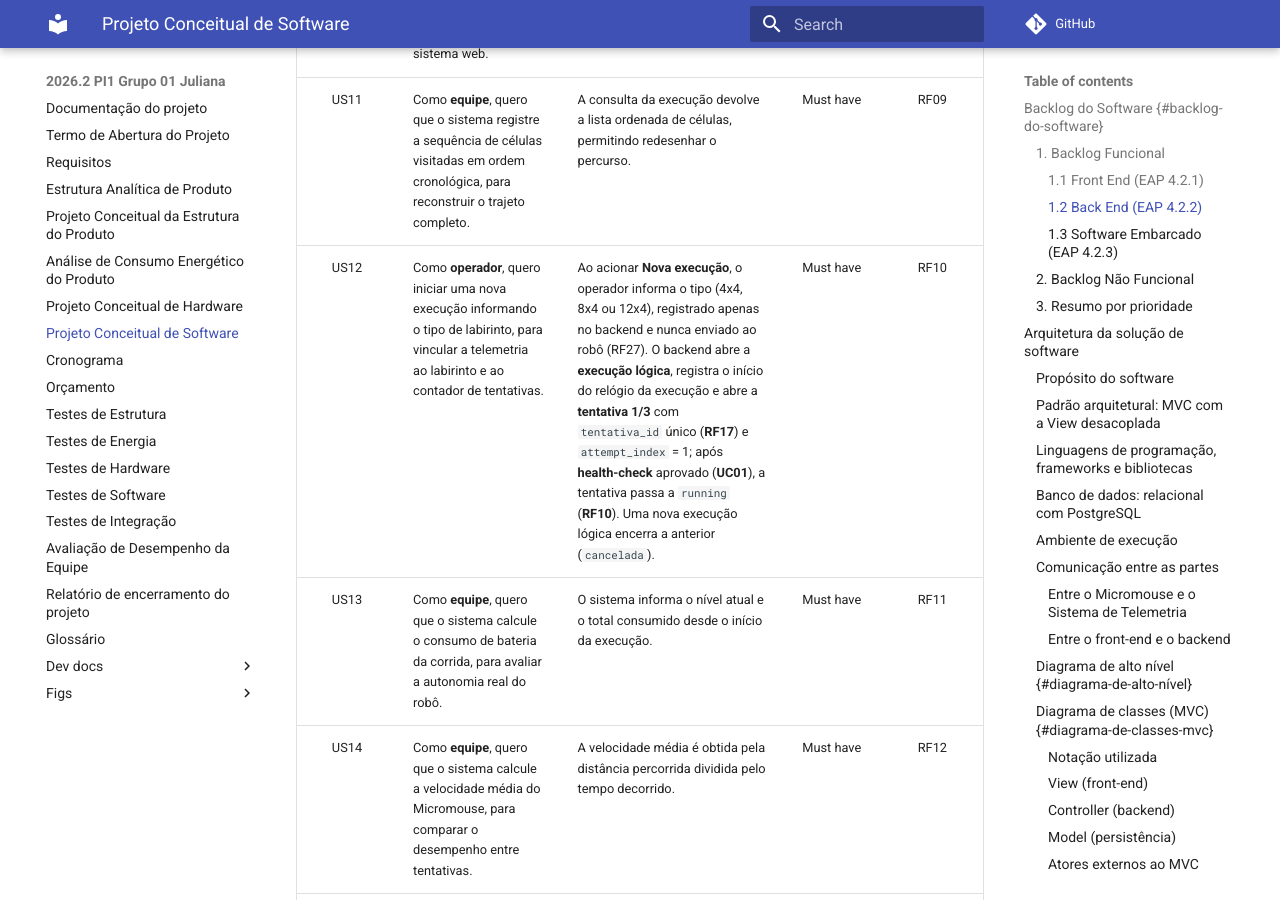
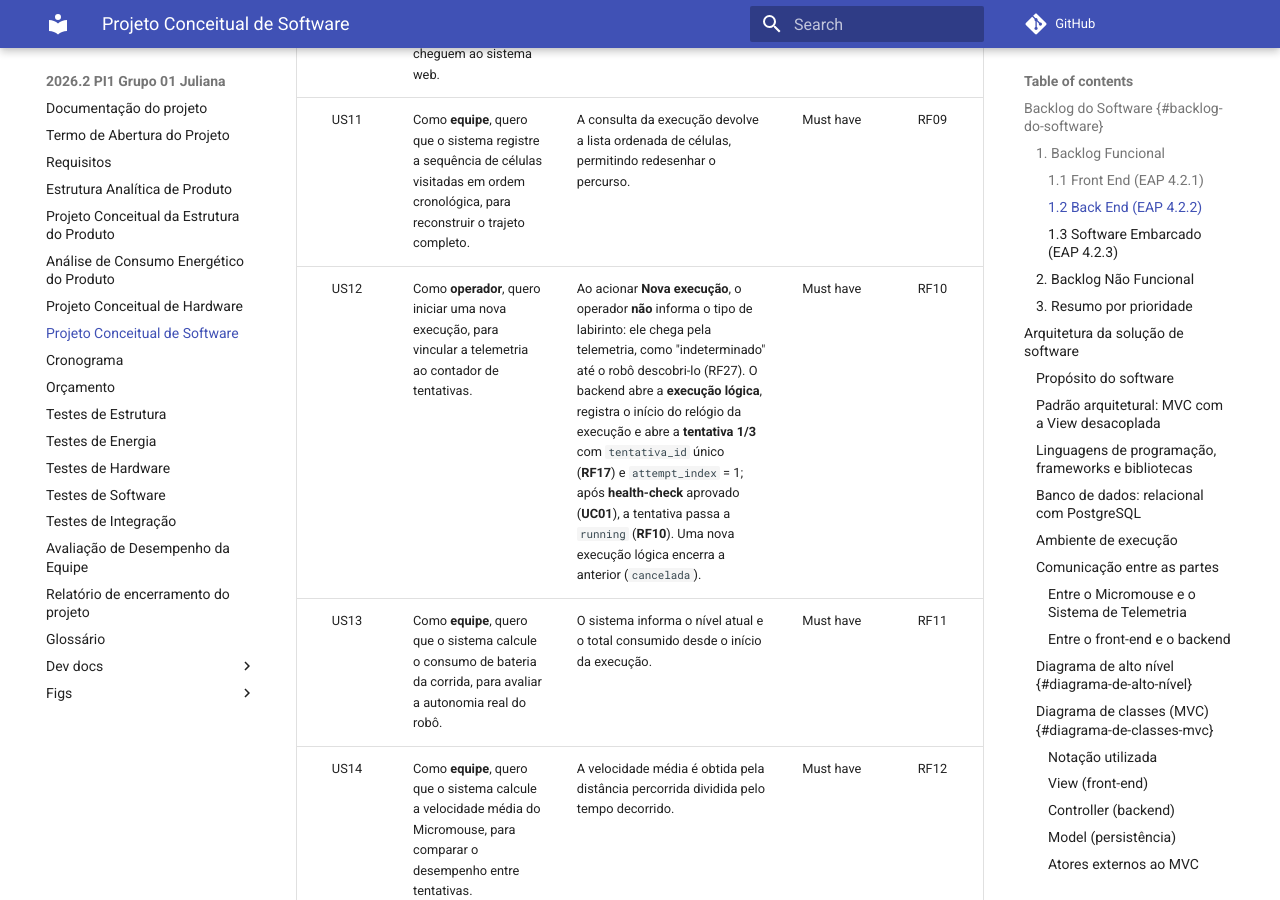
Before and after one commit to fcte-pi1/2026_2_PI1_Grupo01_Juliana, an MkDocs documentation site: the page built from docs/4.4 - Projeto conceitual de software.md, in a window 1280 px wide and 900 px high, scrolled down 4297 px. Built offline with MkDocs 1.6.1 and Material for MkDocs 9.7.7, drawn with Linux system fonts in a browser that asks for light colours; comment, search, counter and statistics services are not loaded; some of the changed text lies outside the part shown.

Commit message:
docs: deixar de informar o tipo de labirinto ao abrir a execução

```diff
--- a/docs/4.4 - Projeto conceitual de software.md
+++ b/docs/4.4 - Projeto conceitual de software.md
@@ -78,7 +78,7 @@ A documentação do _software_ deverá conter, no mínimo, os itens a seguir:
 | US09 | Como **equipe**, quero que o sistema disponibilize os dados das execuções anteriores, para sustentar a análise de desempenho no histórico. | A consulta devolve os dados registrados de cada tentativa de forma organizada. | Must have | RF07 |
 | US10 | Como **equipe**, quero que o sistema receba a telemetria enviada pelo Micromouse durante a corrida, para que os dados cheguem ao sistema web. | Cada mensagem recebida contém, no mínimo, a célula atual (x, y), o nível de bateria e o timestamp, e é associada à tentativa aberta da execução lógica em andamento. | Must have | RF08 |
 | US11 | Como **equipe**, quero que o sistema registre a sequência de células visitadas em ordem cronológica, para reconstruir o trajeto completo. | A consulta da execução devolve a lista ordenada de células, permitindo redesenhar o percurso. | Must have | RF09 |
-| US12 | Como **operador**, quero iniciar uma nova execução informando o tipo de labirinto, para vincular a telemetria ao labirinto e ao contador de tentativas. | Ao acionar **Nova execução**, o operador informa o tipo (4x4, 8x4 ou 12x4), registrado apenas no backend e nunca enviado ao robô (RF27). O backend abre a **execução lógica**, registra o início do relógio da execução e abre a **tentativa 1/3** com `tentativa_id` único (**RF17**) e `attempt_index` = 1; após **health-check** aprovado (**UC01**), a tentativa passa a `running` (**RF10**). Uma nova execução lógica encerra a anterior (`cancelada`). | Must have | RF10 |
+| US12 | Como **operador**, quero iniciar uma nova execução, para vincular a telemetria ao contador de tentativas. | Ao acionar **Nova execução**, o operador **não** informa o tipo de labirinto: ele chega pela telemetria, como "indeterminado" até o robô descobri-lo (RF27). O backend abre a **execução lógica**, registra o início do relógio da execução e abre a **tentativa 1/3** com `tentativa_id` único (**RF17**) e `attempt_index` = 1; após **health-check** aprovado (**UC01**), a tentativa passa a `running` (**RF10**). Uma nova execução lógica encerra a anterior (`cancelada`). | Must have | RF10 |
 | US13 | Como **equipe**, quero que o sistema calcule o consumo de bateria da corrida, para avaliar a autonomia real do robô. | O sistema informa o nível atual e o total consumido desde o início da execução. | Must have | RF11 |
 | US14 | Como **equipe**, quero que o sistema calcule a velocidade média do Micromouse, para comparar o desempenho entre tentativas. | A velocidade média é obtida pela distância percorrida dividida pelo tempo decorrido. | Must have | RF12 |
 | US15 | Como **equipe**, quero que o sistema calcule o tempo de cada tentativa e o tempo corrido da execução lógica, para verificar o cumprimento do limite de 10 minutos. | O tempo de cada tentativa é contado do seu início ao seu encerramento. O tempo da execução lógica é contado desde **Nova execução**, incluindo os intervalos entre tentativas. Ambos usam uma única fonte de relógio (a do backend). | Must have | RF13 |
@@ -115,7 +115,7 @@ A documentação do _software_ deverá conter, no mínimo, os itens a seguir:
 | US37 | Como **equipe**, quero que o robô transmita a telemetria ao sistema web, para que os dados sejam exibidos durante a prova. | Os dados de bateria, velocidade e trajeto chegam ao sistema web durante a execução. | Must have | RF24 |
 | US38 | Como **operador**, quero que o robô sinalize seu estado por LED e buzzer, para acompanhar início, erro e conclusão sem olhar a tela. | Os estados de início, erro/colisão e conclusão são sinalizados de forma distinguível. | Could have | RF25 |
 | US39 | Como **equipe**, quero que o robô detecte a chegada à área de objetivo, para encerrar a tentativa como cumprida. | Ao alcançar a célula no canto oposto ao de partida no tamanho de labirinto descoberto, e após confirmar que as bordas desse tamanho estão fechadas, o robô encerra o trajeto e reporta o status `success`. | Must have | RF26 |
-| US40 | Como **equipe**, quero que o robô descubra sozinho em qual labirinto está, para que nenhuma informação prévia precise ser passada a ele. | O tipo (4x4, 8x4 ou 12x4) é deduzido pela extensão das células visitadas e enviado na telemetria como "indeterminado" até ser descoberto. O tipo informado pelo operador em **Nova execução** fica só no backend e não é enviado ao robô. | Must have | RF27 |
+| US40 | Como **equipe**, quero que o robô descubra sozinho em qual labirinto está, para que nenhuma informação prévia precise ser passada a ele. | O tipo (4x4, 8x4 ou 12x4) é deduzido pela extensão das células visitadas e enviado na telemetria como "indeterminado" até ser descoberto. O backend grava na execução lógica o tipo recebido; se a execução terminar ainda como "indeterminado", o operador pode corrigi-lo pela interface. | Must have | RF27 |
 | US41 | Como **equipe**, quero que o robô monitore sua localização e registre a sequência de células percorridas, para que o trajeto possa ser reconstruído. | O firmware mantém a posição atual e a lista ordenada de células visitadas. | Must have | RF28 |
 | US42 | Como **operador**, quero que o robô faça um health-check antes de iniciar a execução, para não começar uma tentativa com componente defeituoso. | A verificação cobre comunicação, nível de bateria e mobilidade das rodas, e reprova a partida em caso de falha. | Should have | RF29 |
 | US43 | Como **operador**, quero usar o botão BOOT da placa para parar o robô e apagar sua memória, para ter uma parada de emergência que funciona sem rede. | Durante a corrida, um toque para o robô e envia `failed` com motivo `encerrado_operador`; com o robô parado, um toque curto apaga o mapa e um toque longo, confirmado por bipe duplo, apaga também os tipos de labirinto já resolvidos. | Must have | RF41 |
@@ -303,7 +303,7 @@ A ESP32 oferece Wi-Fi e Bluetooth integrados; o **TAP e o RF4 da Eletrônica** f
 
 **Fluxo operacional (TAP / 2.1).**
 
-1. O operador aciona **Nova execução**, informa o tipo de labirinto (só no backend) e abre a **execução lógica** com **tentativa 1/3** (**UC16**), respeitando uma tentativa aberta por vez (RF18).
+1. O operador aciona **Nova execução**, sem informar o tipo de labirinto (ele chega pela telemetria, RF27), e abre a **execução lógica** com **tentativa 1/3** (**UC16**), respeitando uma tentativa aberta por vez (RF18).
 2. O firmware executa **health-check** (**UC01**) e envia telemetria com status `health-check`. O backend associa os dados à `tentativa_id` e ao `attempt_index` (RF10, RF17).
 3. Com health-check aprovado, o firmware inicia o trajeto de forma autônoma (`running`); o backend registra a transição pela telemetria recebida — **sem** downlink de “iniciar” (RF39 reservado à **interrupção** Bluetooth).
 4. **Encerramento manual (RF30):** o operador usa **Encerrar tentativa** (modal com motivo `collision`, `stuck` ou `out_of_track` e observação opcional). A tentativa passa a `failed`; a execução lógica permanece `em_andamento`. A ponte envia **interrupção** Bluetooth quando aplicável (**UC24**).
```
Also changed, not shown: docs/2 - Requisitos.md (+1 -1 lines).
